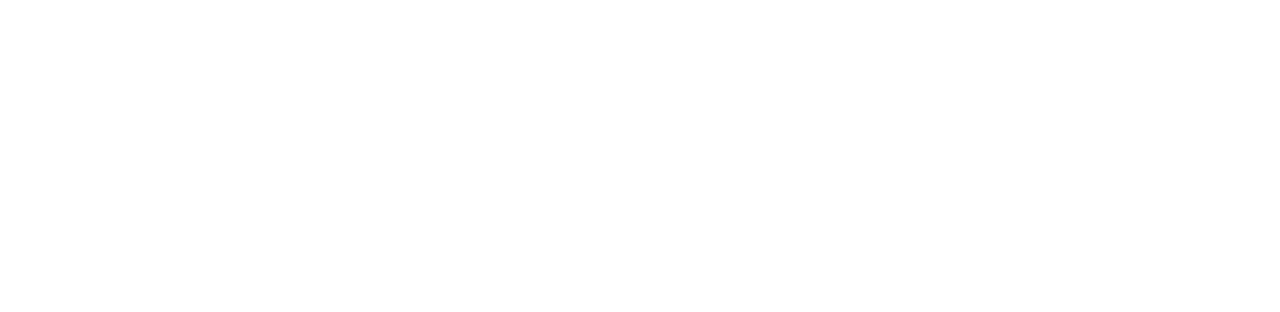
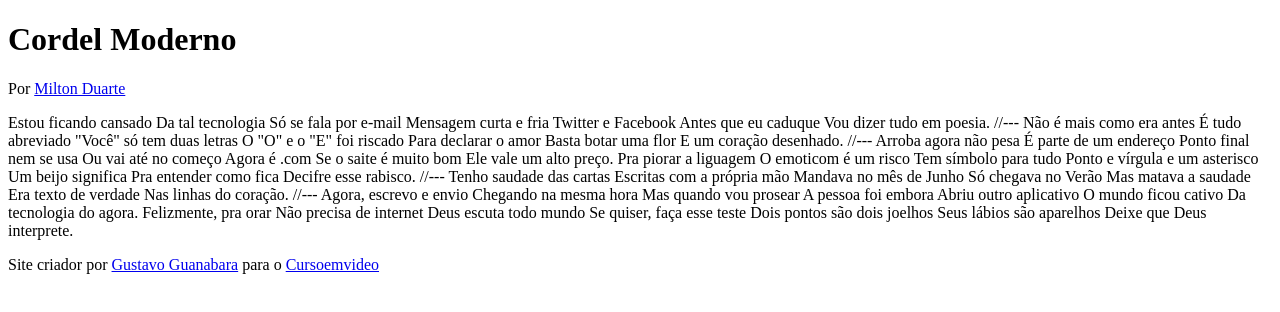
Before and after one commit to amandaoliveira-dev/Projeto2-Cordel, a plain HTML site: page index.html in a window 1280 px wide. Drawn offline with Linux system fonts and the light colour scheme.

Commit message:
Att 1.01
-Estruturei o cabeçalho
-Copiado conteudo de cordel-mordeno.txt para body do index
-atualizado titulo do documento
-arquivo cordel-moderno.txt deletado

```diff
--- a/index.html
+++ b/index.html
@@ -3,11 +3,79 @@
 <head>
     <meta charset="UTF-8">
     <meta name="viewport" content="width=device-width, initial-scale=1.0">
-    <title>Document</title>
+    <title>Cordel Moderno</title>
 </head>
 <body>
-    <Header>
+    <header>
+        <h1>Cordel Moderno</h1>
+        <p>Por <a href="https://www.recantodasletras.com.br/poesias/3186743" target="_blank">Milton Duarte</a></p>
+    </header>
 
-    </Header>
+        Estou ficando cansado
+        Da tal tecnologia
+        Só se fala por e-mail
+        Mensagem curta e fria
+        Twitter e Facebook
+        Antes que eu caduque
+        Vou dizer tudo em poesia.
+
+        //---
+
+        Não é mais como era antes
+        É tudo abreviado
+        "Você" só tem duas letras
+        O "O" e o "E" foi riscado
+        Para declarar o amor
+        Basta botar uma flor
+        E um coração desenhado.
+
+        //---
+
+        Arroba agora não pesa
+        É parte de um endereço
+        Ponto final nem se usa
+        Ou vai até no começo
+        Agora é .com
+        Se o saite é muito bom
+        Ele vale um alto preço.
+
+        Pra piorar a liguagem
+        O emoticom é um risco
+        Tem símbolo para tudo
+        Ponto e vírgula e um asterisco
+        Um beijo significa
+        Pra entender como fica
+        Decifre esse rabisco.
+
+        //---
+
+        Tenho saudade das cartas
+        Escritas com a própria mão
+        Mandava no mês de Junho
+        Só chegava no Verão
+        Mas matava a saudade
+        Era texto de verdade
+        Nas linhas do coração.
+
+        //---
+
+        Agora, escrevo e envio
+        Chegando na mesma hora
+        Mas quando vou prosear
+        A pessoa foi embora
+        Abriu outro aplicativo
+        O mundo ficou cativo
+        Da tecnologia do agora.
+
+        Felizmente, pra orar
+        Não precisa de internet
+        Deus escuta todo mundo
+        Se quiser, faça esse teste
+        Dois pontos são dois joelhos
+        Seus lábios são aparelhos
+        Deixe que Deus interprete.
+        <footer>
+            <p>Site criador por <a href="https://gustavoguanabara.github.io" target="_blank">Gustavo Guanabara</a> para o <a href="https://www.cursoemvideo.com" target="_blank">Cursoemvideo</a></p>
+        </footer>
 </body>
 </html>
```
Also changed, not shown: cordel-moderno.txt (deleted).
